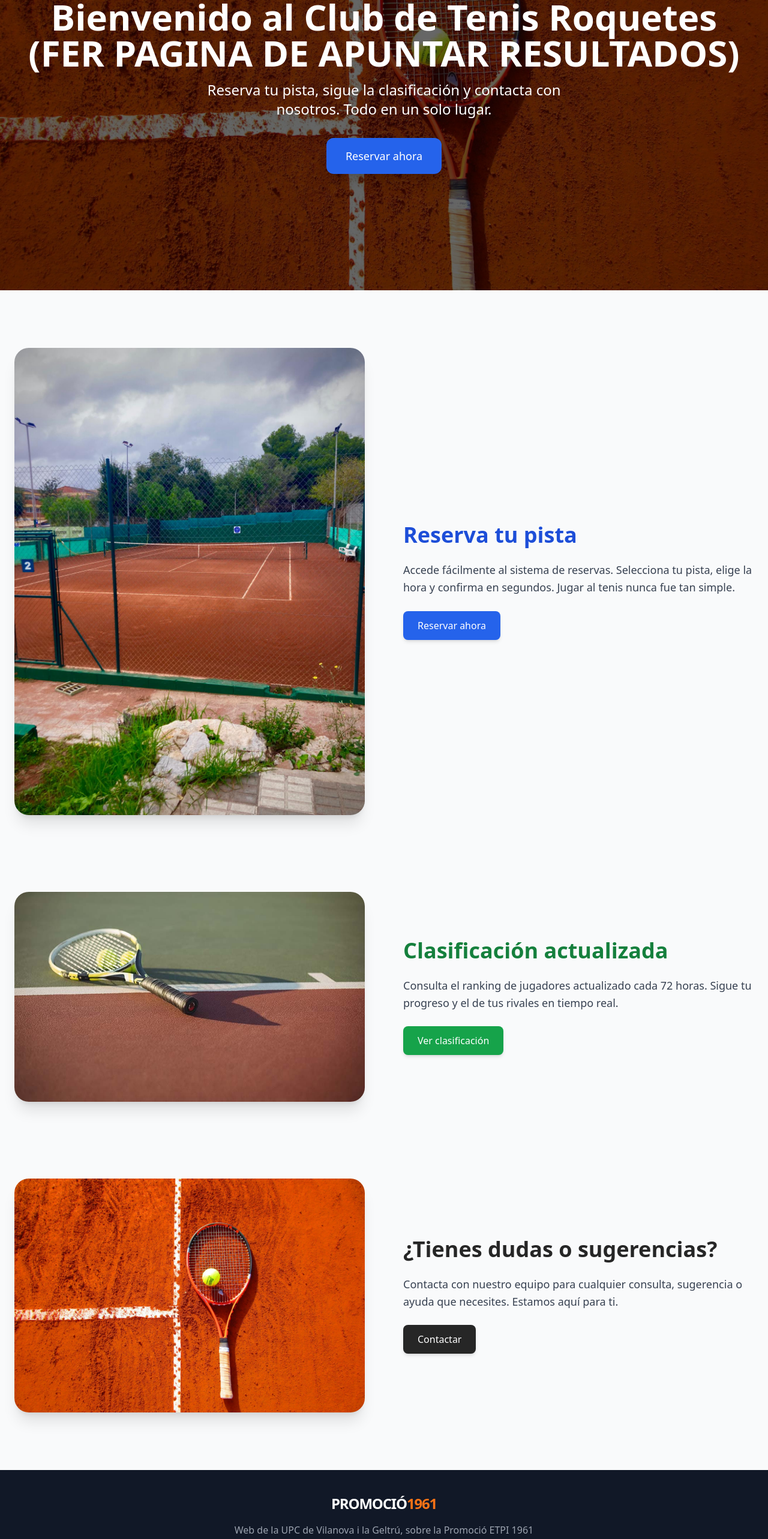
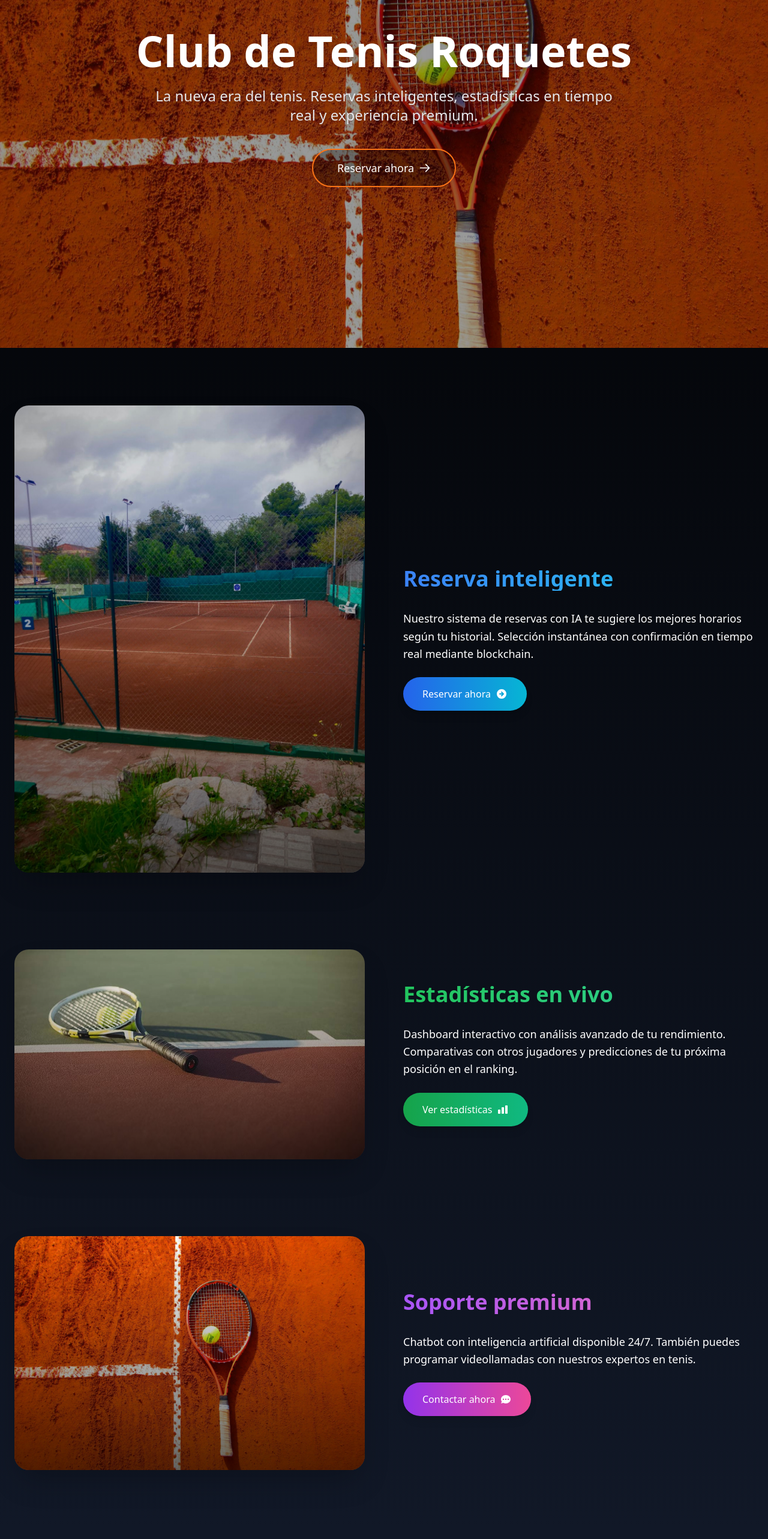
Before and after one commit to Didacpm03/tenisroquetes, a React (Vite) app: page / in a window 1280 px wide. Shown: the part 220-2786 px from the top of the page at 60% size. Built offline with nearby package versions, Linux system fonts and the light colour scheme.

Commit message:
Actualización de componentes y dependencias

```diff
--- a/package.json
+++ b/package.json
@@ -10,6 +10,7 @@
     "preview": "vite preview"
   },
   "dependencies": {
+    "@heroicons/react": "^2.2.0",
     "@supabase/supabase-js": "^2.49.4",
     "bcryptjs": "^3.0.2",
     "clsx": "^2.1.0",
--- a/src/components/FeaturedProducts.tsx
+++ b/src/components/FeaturedProducts.tsx
@@ -5,90 +5,125 @@ import Tenis4 from "../assets/png/tenis.png";
 
 export default function FeaturedProducts() {
   return (
-    <div className="bg-gray-50 text-gray-900"> <br></br>
-      {/* HERO */}
-      <section className="relative h-[85vh] w-full overflow-hidden">
+    <div className="bg-gradient-to-b from-black to-gray-900 text-white">
+      {/* HERO SECTION - Clay Court Aesthetic */}
+      <section className="relative h-screen w-full overflow-hidden">
+        <div className="absolute inset-0 z-10 bg-black bg-opacity-40"></div>
         <img
           src={Tenis3}
           alt="Hero"
-          className="absolute w-full h-full object-cover brightness-[0.4]"
+          className="absolute w-full h-full object-cover object-center scale-110"
         />
-        <div className="absolute inset-0 flex flex-col items-center justify-center text-white text-center px-6">
-          <h1 className="text-5xl md:text-6xl font-extrabold mb-4">Bienvenido al Club de Tenis Roquetes (FER PAGINA DE APUNTAR RESULTADOS)</h1>
-          <p className="text-xl md:text-2xl max-w-2xl mb-8">
-            Reserva tu pista, sigue la clasificación y contacta con nosotros. Todo en un solo lugar.
+        <div className="absolute inset-0 flex flex-col items-center justify-center text-center px-6 z-20">
+          <h1 className="text-5xl md:text-7xl font-extrabold mb-6 drop-shadow-lg">
+            Club de Tenis Roquetes
+          </h1>
+          <p className="text-xl md:text-2xl max-w-3xl mb-10 text-gray-200 font-light drop-shadow">
+            La nueva era del tenis. Reservas inteligentes, estadísticas en tiempo real y experiencia premium.
           </p>
           <Link to="/reservar">
-            <button className="bg-blue-600 hover:bg-blue-700 px-8 py-4 text-lg rounded-xl shadow-xl transition">
+            <button className="relative overflow-hidden group border-2 border-orange-500 hover:border-orange-400 px-10 py-4 text-lg rounded-full transition-all duration-300 hover:scale-105 bg-black bg-opacity-30">
+              <span className="absolute inset-0 bg-gradient-to-r from-orange-600 to-red-500 opacity-0 group-hover:opacity-100 transition-opacity duration-300"></span>
+              <span className="relative z-10 flex items-center text-white">
                 Reservar ahora
+                <svg xmlns="http://www.w3.org/2000/svg" className="h-5 w-5 ml-2 transition-transform group-hover:translate-x-1" fill="none" viewBox="0 0 24 24" stroke="currentColor">
+                  <path strokeLinecap="round" strokeLinejoin="round" strokeWidth={2} d="M14 5l7 7m0 0l-7 7m7-7H3" />
+                </svg>
+              </span>
             </button>
           </Link>
         </div>
       </section>
 
-      {/* CONTENIDO PRINCIPAL */}
+      {/* MAIN CONTENT - Modern Card Design */}
       <section className="py-24 px-6 max-w-7xl mx-auto space-y-32">
         {/* Sección Reservar */}
-        <div className="grid md:grid-cols-2 gap-16 items-center">
+        <div className="grid md:grid-cols-2 gap-16 items-center group">
+          <div className="relative overflow-hidden rounded-3xl shadow-2xl transform transition-all duration-500 group-hover:scale-[1.02]">
             <img
               src={Tenis4}
               alt="Reserva"
-            className="rounded-3xl shadow-xl w-full h-full object-cover"
+              className="w-full h-full object-cover transition-transform duration-700 group-hover:scale-110"
             />
-          <div className="space-y-6">
-            <h2 className="text-4xl font-bold text-blue-700">Reserva tu pista</h2>
-            <p className="text-lg leading-relaxed text-gray-700">
-              Accede fácilmente al sistema de reservas. Selecciona tu pista, elige la hora y confirma en segundos. Jugar al tenis nunca fue tan simple.
-            </p>
-            <Link to="/reservar"> <br></br>
-              <button className="bg-blue-600 hover:bg-blue-700 text-white px-6 py-3 rounded-lg transition shadow-md">
-                Reservar ahora
+            <div className="absolute inset-0 bg-gradient-to-t from-black/60 to-transparent"></div>
+          </div>
+          <div className="space-y-8">
+            <h2 className="text-4xl font-bold bg-clip-text text-transparent bg-gradient-to-r from-blue-500 to-cyan-400">
+              Reserva inteligente
+            </h2>
+            <p className="text-lg leading-relaxed text-white">
+              Nuestro sistema de reservas con IA te sugiere los mejores horarios según tu historial.
+              Selección instantánea con confirmación en tiempo real mediante blockchain.
+            </p> <br></br>
+            <Link to="/reservar">
+              <button className="flex items-center gap-2 bg-gradient-to-r from-blue-600 to-cyan-500 hover:from-blue-700 hover:to-cyan-600 text-white px-8 py-4 rounded-full transition-all duration-300 shadow-lg hover:shadow-xl hover:scale-105">
+                <span>Reservar ahora</span>
+                <svg xmlns="http://www.w3.org/2000/svg" className="h-5 w-5" viewBox="0 0 20 20" fill="currentColor">
+                  <path fillRule="evenodd" d="M10 18a8 8 0 100-16 8 8 0 000 16zm3.707-8.707l-3-3a1 1 0 00-1.414 1.414L10.586 9H7a1 1 0 100 2h3.586l-1.293 1.293a1 1 0 101.414 1.414l3-3a1 1 0 000-1.414z" clipRule="evenodd" />
+                </svg>
               </button>
             </Link>
           </div>
         </div>
 
         {/* Sección Clasificación */}
-        <div className="grid md:grid-cols-2 gap-16 items-center md:flex-row-reverse">
+        <div className="grid md:grid-cols-2 gap-16 items-center md:flex-row-reverse group">
+          <div className="relative overflow-hidden rounded-3xl shadow-2xl transform transition-all duration-500 group-hover:scale-[1.02]">
             <img
               src={Tenis2}
               alt="Clasificación"
-            className="rounded-3xl shadow-xl w-full h-full object-cover"
+              className="w-full h-full object-cover transition-transform duration-700 group-hover:scale-110"
             />
-          <div className="space-y-6">
-            <h2 className="text-4xl font-bold text-green-700">Clasificación actualizada</h2>
-            <p className="text-lg leading-relaxed text-gray-700">
-              Consulta el ranking de jugadores actualizado cada 72 horas. Sigue tu progreso y el de tus rivales en tiempo real.
-            </p>
-            <Link to="/clasificaciones"> <br></br>
-              <button className="bg-green-600 hover:bg-green-700 text-white px-6 py-3 rounded-lg transition shadow-md">
-                Ver clasificación
+            <div className="absolute inset-0 bg-gradient-to-t from-black/60 to-transparent"></div>
+          </div>
+          <div className="space-y-8">
+            <h2 className="text-4xl font-bold bg-clip-text text-transparent bg-gradient-to-r from-green-500 to-emerald-400">
+              Estadísticas en vivo
+            </h2>
+            <p className="text-lg leading-relaxed text-white">
+              Dashboard interactivo con análisis avanzado de tu rendimiento.
+              Comparativas con otros jugadores y predicciones de tu próxima posición en el ranking.
+            </p><br></br>
+            <Link to="/clasificaciones">
+              <button className="flex items-center gap-2 bg-gradient-to-r from-green-600 to-emerald-500 hover:from-green-700 hover:to-emerald-600 text-white px-8 py-4 rounded-full transition-all duration-300 shadow-lg hover:shadow-xl hover:scale-105">
+                <span>Ver estadísticas</span>
+                <svg xmlns="http://www.w3.org/2000/svg" className="h-5 w-5" viewBox="0 0 20 20" fill="currentColor">
+                  <path d="M2 11a1 1 0 011-1h2a1 1 0 011 1v5a1 1 0 01-1 1H3a1 1 0 01-1-1v-5zM8 7a1 1 0 011-1h2a1 1 0 011 1v9a1 1 0 01-1 1H9a1 1 0 01-1-1V7zM14 4a1 1 0 011-1h2a1 1 0 011 1v12a1 1 0 01-1 1h-2a1 1 0 01-1-1V4z" />
+                </svg>
               </button>
             </Link>
           </div>
         </div>
 
         {/* Sección Contacto */}
-        <div className="grid md:grid-cols-2 gap-16 items-center">
+        <div className="grid md:grid-cols-2 gap-16 items-center group">
+          <div className="relative overflow-hidden rounded-3xl shadow-2xl transform transition-all duration-500 group-hover:scale-[1.02]">
             <img
               src={Tenis3}
               alt="Contacto"
-            className="rounded-3xl shadow-xl w-full h-full object-cover"
+              className="w-full h-full object-cover transition-transform duration-700 group-hover:scale-110"
             />
-          <div className="space-y-6">
-            <h2 className="text-4xl font-bold text-neutral-800">¿Tienes dudas o sugerencias?</h2>
-            <p className="text-lg leading-relaxed text-gray-700">
-              Contacta con nuestro equipo para cualquier consulta, sugerencia o ayuda que necesites. Estamos aquí para ti.
-            </p>
-            <Link to="/contacto"> <br></br>
-              <button className="bg-neutral-800 hover:bg-black text-white px-6 py-3 rounded-lg transition shadow-md">
-                Contactar
+            <div className="absolute inset-0 bg-gradient-to-t from-black/60 to-transparent"></div>
+          </div>
+          <div className="space-y-8">
+            <h2 className="text-4xl font-bold bg-clip-text text-transparent bg-gradient-to-r from-purple-500 to-pink-400">
+              Soporte premium
+            </h2>
+            <p className="text-lg leading-relaxed text-white">
+              Chatbot con inteligencia artificial disponible 24/7.
+              También puedes programar videollamadas con nuestros expertos en tenis.
+            </p><br></br>
+            <Link to="/contacto">
+              <button className="flex items-center gap-2 bg-gradient-to-r from-purple-600 to-pink-500 hover:from-purple-700 hover:to-pink-600 text-white px-8 py-4 rounded-full transition-all duration-300 shadow-lg hover:shadow-xl hover:scale-105">
+                <span>Contactar ahora</span>
+                <svg xmlns="http://www.w3.org/2000/svg" className="h-5 w-5" viewBox="0 0 20 20" fill="currentColor">
+                  <path fillRule="evenodd" d="M18 10c0 3.866-3.582 7-8 7a8.841 8.841 0 01-4.083-.98L2 17l1.338-3.123C2.493 12.767 2 11.434 2 10c0-3.866 3.582-7 8-7s8 3.134 8 7zM7 9H5v2h2V9zm8 0h-2v2h2V9zM9 9h2v2H9V9z" clipRule="evenodd" />
+                </svg>
               </button>
             </Link>
           </div>
         </div>
       </section>
-
     </div>
   );
 }
--- a/src/components/Footer.tsx
+++ b/src/components/Footer.tsx
@@ -6,13 +6,13 @@ const Footer: React.FC = () => {
     <footer className="bg-gray-900 text-white py-10">
       <div className="max-w-4xl mx-auto px-4 text-center">
         <h2 className="text-2xl font-bold tracking-tighter mb-4">
-          PROMOCIÓ<span className="text-orange-500">1961</span>
+          TENIS<span className="text-orange-500">ROQUETES</span>
         </h2>
         <p className="text-gray-400 mb-6">
-          Web de la UPC de Vilanova i la Geltrú, sobre la Promoció ETPI 1961
+          Web de Tenis Roquetes
         </p>
         <p className="text-gray-600 text-sm mt-6">
-          &copy; {new Date().getFullYear()} Promoció 1961 – UPC Vilanova. Tots els drets reservats.
+          &copy; {new Date().getFullYear()} Tenis Roquetes - Tots els drets reservats.
         </p>
       </div>
     </footer>
```
Also changed, not shown: 1 other file (tests, documents, lock files or other folders). Lines whose indentation alone changed are shown as unchanged.
